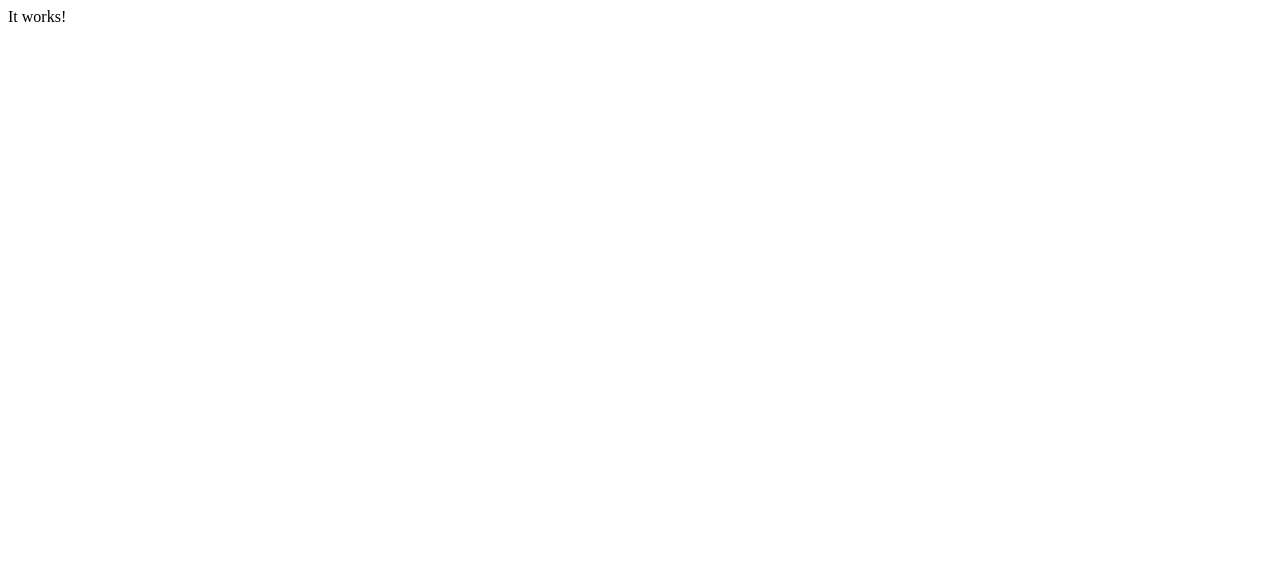
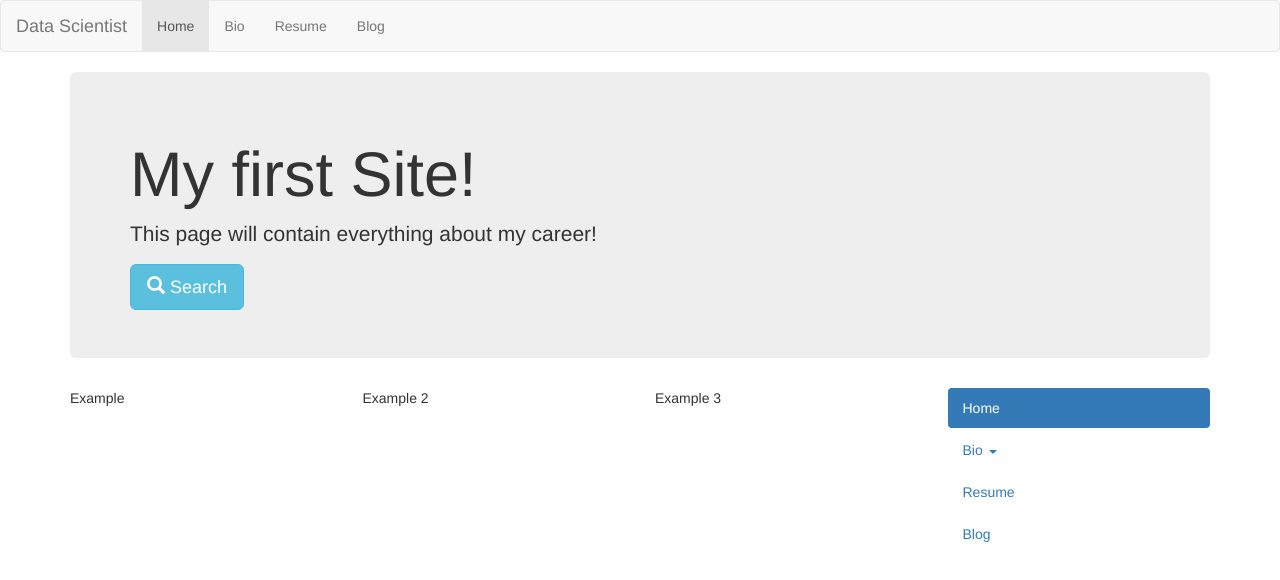
Before and after one commit to szemedkun/szemedkun.github.io, a plain HTML site: page index.html in a window 1280 px wide. Drawn offline with nearby package versions, Linux system fonts and the light colour scheme.

Commit message:
See if it works

```diff
--- a/index.html
+++ b/index.html
@@ -1 +1,66 @@
-It works!
+<!DOCTYPE html>
+<html lang="en">
+<head>
+  <title>Sami Zemedkun</title>
+  <meta charset="utf-8">
+  <meta name="viewport" content="width=device-width, initial-scale=1">
+  <link rel="stylesheet" href="http://maxcdn.bootstrapcdn.com/bootstrap/3.3.5/css/bootstrap.min.css">
+  <script src="https://ajax.googleapis.com/ajax/libs/jquery/1.11.3/jquery.min.js"></script>
+  <script src="http://maxcdn.bootstrapcdn.com/bootstrap/3.3.5/js/bootstrap.min.js"></script>
+</head>
+<body>
+
+<nav class="navbar navbar-default">
+  <div class="container-fluid">
+    <div class="navbar-header">
+      <a class="navbar-brand" href="#">Data Scientist</a>
+    </div>
+    <div>
+      <ul class="nav navbar-nav">
+        <li class="active"><a href="#">Home</a></li>
+        <li><a href="#">Bio</a></li>
+        <li><a href="#">Resume</a></li>
+        <li><a href="#">Blog</a></li>
+      </ul>
+    </div>
+  </div>
+</nav>
+
+<div class="container">
+  <div class="jumbotron">
+    <h1>My first Site!</h1>
+    <p>This page will contain everything about my career!</p>
+    <a href="#" class="btn btn-info btn-lg"><span class="glyphicon glyphicon-search"></span> Search</a>
+  </div>
+
+  <div class="row">
+    <div class="col-md-3">
+      <p>Example</p>
+    </div>
+    <div class="col-md-3">
+      <p>Example 2</p>
+    </div>
+    <div class="col-md-3">
+      <p>Example 3</p>
+    </div>
+    <div class="col-md-3">
+      <ul class="nav nav-pills nav-stacked">
+        <li class="active"><a href="#">Home</a></li>
+        <li class="dropdown">
+          <a class="dropdown-toggle" data-toggle="dropdown" href="#">Bio <span class="caret"></span></a>
+          <ul class="dropdown-menu">
+            <li><a href="#">Submenu 1-1</a></li>
+            <li><a href="#">Submenu 1-2</a></li>
+            <li><a href="#">Submenu 1-3</a></li>
+          </ul>
+        </li>
+        <li><a href="#">Resume</a></li>
+        <li><a href="#">Blog</a></li>
+      </ul>
+    </div>
+    <div class="clearfix visible-lg"></div>
+  </div>
+</div>
+
+</body>
+</html>
```
